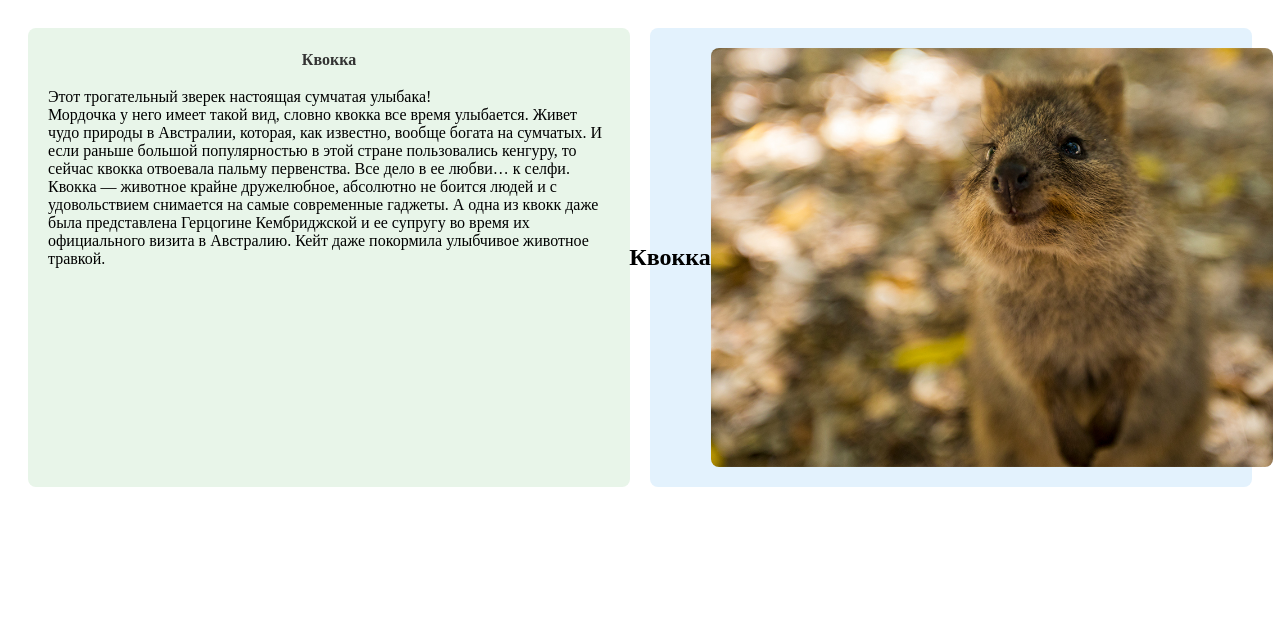
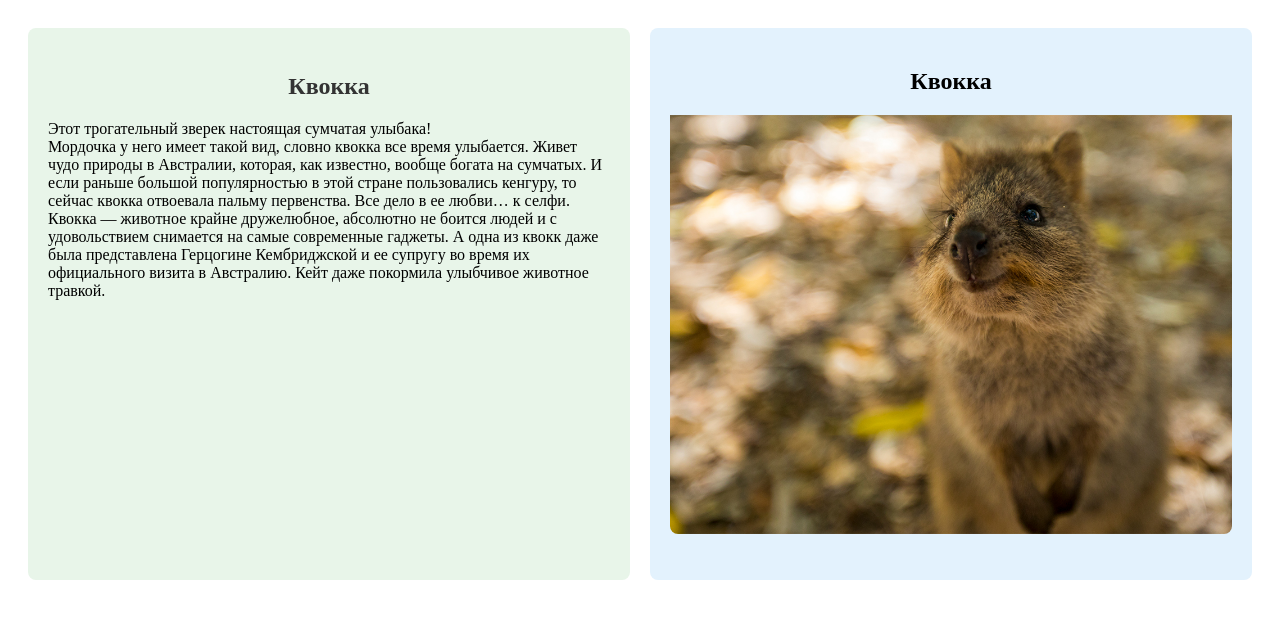
Before and after one commit to yulyaaka/web4-keldybai, a PHP site: page /two-columns.html in a window 1280 px wide. Shown: the top 619 px of the page. Run offline with PHP 8.4, Linux system fonts and the light colour scheme.

Commit message:
11 коммит 1 лаба

```diff
--- a/lab_1/task_1/index.html
+++ b/lab_1/task_1/index.html
@@ -10,7 +10,7 @@
     <p>Современные технологии постоянно развиваются, и специалисты сталкиваются с новыми вызовами. Важно не только осваивать новые инструменты, но и уметь применять их на практике для решения реальных задач.</p>
     <p>
         Работа в команде позволяет добиваться лучших результатов, объединяя знания и опыт различных членов коллектива. Обсуждение идей способствует поиску оптимальных решений и повышает мотивацию участников проекта.
+        <a href="https://www.google.com/?hl=ru" target="_blank">Посетить Google</a>
     </p>
-    <a href="https://www.google.com/?hl=ru" target="_blank">Посетить Google</a>
 </body>
 </html>
--- a/lab_1/task_5/style.css
+++ b/lab_1/task_5/style.css
@@ -13,7 +13,7 @@
 
 .right-column {
     background-color: #e3f2fd;
-    padding: 20px;
+    padding: 0 20px 20px 20px;
     flex: 1;
     border-radius: 8px;
     display: flex;
@@ -25,14 +25,15 @@
     max-width: 100%;
     height: auto;
     border-radius: 8px;
+    padding-top: 20px;
 }
 
+h2 {
+    text-align: center;
+    padding-top: 20px;
+}
 .left-column h2 {
     margin: 0;
-    font-size: 16px;
     line-height: 1.5;
     color: #333;
 }
-h2 {
-    text-align: center;
-}
--- a/lab_1/task_5/two-columns.html
+++ b/lab_1/task_5/two-columns.html
@@ -15,8 +15,9 @@
             </p>
         </div>
         <div class="right-column">
-            <h2>Квокка</h2>
-            <img src="5.jpg" alt="квокка">
+            <h2>Квокка
+                <img src="5.jpg" alt="квокка">
+            </h2>
         </div>
     </div>
 </body>
```
